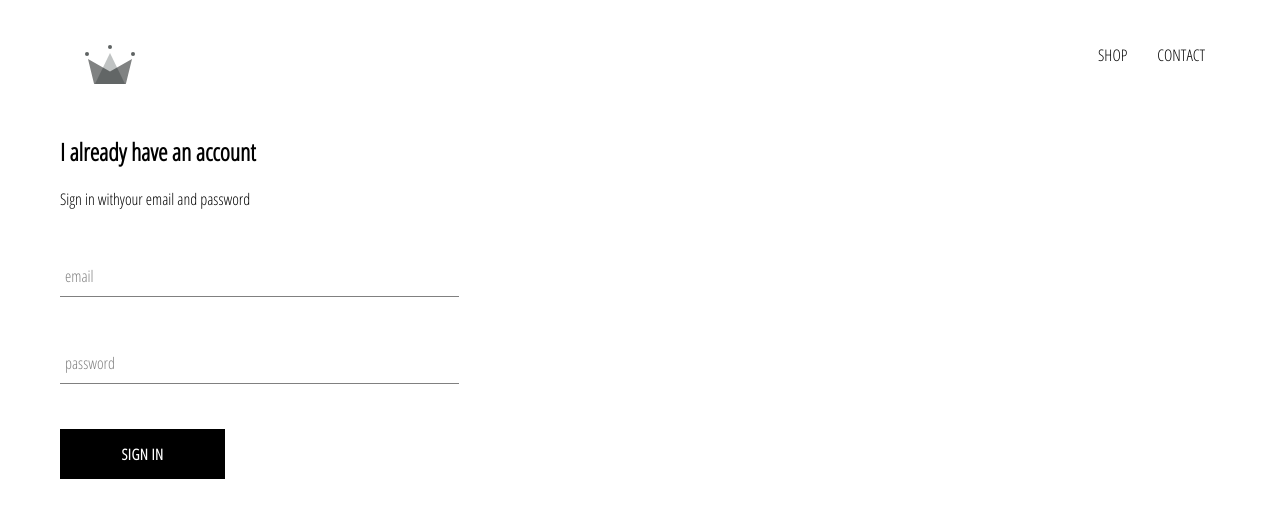
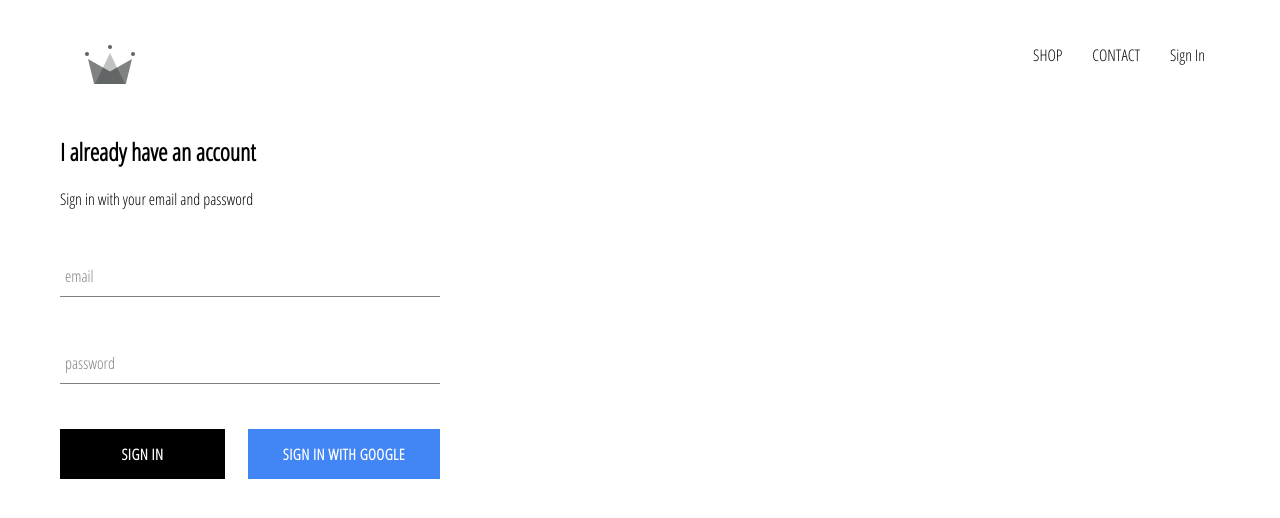
Before and after one commit to hoopslam/ecommerceapp, a React (Create React App) app: page /signin in a window 1280 px wide. Shown: the top 518 px of the page. Built offline with nearby package versions, Linux system fonts and the light colour scheme; no server answers.

Commit message:
added firebase auth and signin styling

```diff
--- a/package.json
+++ b/package.json
@@ -6,6 +6,7 @@
     "@testing-library/jest-dom": "^5.11.9",
     "@testing-library/react": "^11.2.5",
     "@testing-library/user-event": "^12.8.1",
+    "firebase": "^8.2.10",
     "node-sass": "^5.0.0",
     "react": "^17.0.1",
     "react-dom": "^17.0.1",
--- a/src/App.css
+++ b/src/App.css
@@ -7,3 +7,7 @@
     text-decoration: none;
     color: black;
 }
+
+* {
+    box-sizing: border-box;
+}
--- a/src/App.js
+++ b/src/App.js
@@ -3,15 +3,39 @@
 import { Switch, Route } from "react-router-dom";
 
 import HomePage from "./Pages/HomePage/HomePage";
-import ShopPage from './Pages/Shop/ShopPage';
-import SignInPage from './Pages/SignInPage/SignInPage';
-import Header from './Component/Header/Header';
+import ShopPage from "./Pages/Shop/ShopPage";
+import SignInPage from "./Pages/SignInPage/SignInPage";
+import Header from "./Component/Header/Header";
+import { auth } from "./firebase/firebase.utils";
 
-function App() {
+class App extends React.Component {
+	constructor() {
+		super();
+
+		this.state = {
+			currentUser: null,
+		};
+	}
+
+	unsubscribeFromAuth = null;
+
+	componentDidMount() {
+		this.unsubscribeFromAuth = auth.onAuthStateChanged((user) => {
+			this.setState({ currentUser: user });
+
+			console.log(user);
+		});
+	}
+
+	componentWillUnmount() {
+		this.unsubscribeFromAuth();
+	}
+
+	render() {
 		return (
 			<div>
-			<Header />
-			<Switch> {/*stops once first path is met*/}
+				<Header currentUser={this.state.currentUser}/>
+				<Switch>
 					<Route exact path='/' component={HomePage} />
 					<Route path='/shop' component={ShopPage} />
 					<Route path='/signin' component={SignInPage} />
@@ -19,5 +43,6 @@
 			</div>
 		);
 	}
+}
 
 export default App;
--- a/src/Component/CustomButton/CustomButton.jsx
+++ b/src/Component/CustomButton/CustomButton.jsx
@@ -1,9 +1,9 @@
 import React from 'react'
 import './CustomButton.scss'
 
-const CustomButton = ({children, ...otherProps}) => {
+const CustomButton = ({children, isGoogleSignIn, ...otherProps}) => {
     return (
-        <button className='custom-button' {...otherProps}>
+        <button className={`${isGoogleSignIn && 'google-sign-in'} custom-button`} {...otherProps}>
             {children}
         </button>
     )
--- a/src/Component/CustomButton/CustomButton.scss
+++ b/src/Component/CustomButton/CustomButton.scss
@@ -19,4 +19,14 @@
         color: black;
         border: 1px solid black;
     }
+
+    &.google-sign-in {
+        background-color: #4285f4;
+        color: white;
+
+        &:hover {
+            background-color: #357ae8;
+            border: none;
+        }
+    }
 }
--- a/src/Component/Header/Header.jsx
+++ b/src/Component/Header/Header.jsx
@@ -2,8 +2,9 @@
 import "./Header.scss";
 import { Link } from "react-router-dom";
 import { ReactComponent as Logo } from "../../assets/crown.svg";
+import { auth } from '../../firebase/firebase.utils';
 
-const Header = () => {
+const Header = ({currentUser}) => {
 	return (
 		<div className='header'>
 			<Link className='logo-container' to='/'>
@@ -16,6 +17,11 @@
 				<Link className='option' to='/contact'>
 					CONTACT
 				</Link>
+				{
+					currentUser ?
+					<div className='option' onClick={() => auth.signOut()}>SIGN OUT</div>:
+					<Link className='option' to='./signin'>Sign In</Link>
+				}
 			</div>
 		</div>
 	);
--- a/src/Component/Header/Header.scss
+++ b/src/Component/Header/Header.scss
@@ -20,6 +20,7 @@
 
       .option {
         padding: 10px 15px;
+        cursor: pointer;
       }
     }
   }
--- a/src/Component/SignIn/SignIn.jsx
+++ b/src/Component/SignIn/SignIn.jsx
@@ -1,7 +1,8 @@
 import React, { Component } from "react";
 import "./SignIn.scss";
-import FormInput from '../FormInput/FormInput';
+import FormInput from "../FormInput/FormInput";
 import CustomButton from "../CustomButton/CustomButton";
+import { signInWithGoogle } from "../../firebase/firebase.utils";
 
 export class SignIn extends Component {
 	constructor(props) {
@@ -13,27 +14,46 @@
 		};
 	}
 
-    handleSubmit = e => {
-        e.preventDefault();
-        this.setState({email: '', password: ''})
-    }
-    handleChange = e => {
-        const { value, name } = e.target;
+	handleSubmit = (e) => {
+		e.preventDefault();
+		this.setState({ email: "", password: "" });
+	};
+	handleChange = (e) => {
+		const { value, name } = e.target;
 
-        this.setState({[name]: value})
-
-    }
+		this.setState({ [name]: value });
+	};
 
 	render() {
 		return (
 			<div className='sign-in'>
 				<h2>I already have an account</h2>
-				<span>Sign in withyour email and password</span>
+				<span>Sign in with your email and password</span>
 
 				<form onSubmit={this.handleSubmit}>
-					<FormInput label='email' name='email' type='email' value={this.state.email} required handleChange={this.handleChange}/>
-					<FormInput label='password' name='password' type='password' value={this.state.password} required handleChange={this.handleChange} />
-					<CustomButton type='submit'> Sign In </CustomButton>
+					<FormInput
+						label='email'
+						name='email'
+						type='email'
+						value={this.state.email}
+						required
+						handleChange={this.handleChange}
+					/>
+					<FormInput
+						label='password'
+						name='password'
+						type='password'
+						value={this.state.password}
+						required
+						handleChange={this.handleChange}
+					/>
+					<div className='buttons'>
+						<CustomButton type='submit'> Sign In </CustomButton>
+						<CustomButton onClick={signInWithGoogle} isGoogleSignIn>
+							{" "}
+							Sign In with google{" "}
+						</CustomButton>
+					</div>
 				</form>
 			</div>
 		);
--- a/src/Component/SignIn/SignIn.scss
+++ b/src/Component/SignIn/SignIn.scss
@@ -1,9 +1,14 @@
 .sign-in {
-    width: 30vw;
+    width: 380px;
     display: flex;
     flex-direction: column;
 
     .title {
         margin: 10px 0;
     }
+
+    .buttons {
+        display: flex;
+        justify-content: space-between;
+    }
 }
--- /dev/null
+++ b/src/firebase/firebase.utils.js
@@ -0,0 +1,24 @@
+import firebase from 'firebase/app';
+import 'firebase/firestore';
+import 'firebase/auth';
+
+const config = {
+    apiKey: "AIzaSyAlITXHc57sqVBuJCkQrQgoU7_cwOJh0_k",
+    authDomain: "e-commerce-app-b6ffa.firebaseapp.com",
+    projectId: "e-commerce-app-b6ffa",
+    storageBucket: "e-commerce-app-b6ffa.appspot.com",
+    messagingSenderId: "906776364996",
+    appId: "1:906776364996:web:bc76ec40273af84722c691",
+    measurementId: "G-PXC2E4VZGP"
+  };
+
+  firebase.initializeApp(config);
+
+  export const auth = firebase.auth();
+  export const firestore = firebase.firestore();
+
+  const provider = new firebase.auth.GoogleAuthProvider();
+  provider.setCustomParameters({ promt: 'select_account' });
+  export const signInWithGoogle = () => auth.signInWithPopup(provider);
+
+  export default firebase;
```
Also changed, not shown: 1 other file (tests, documents, lock files or other folders). Lines whose indentation alone changed are shown as unchanged.
